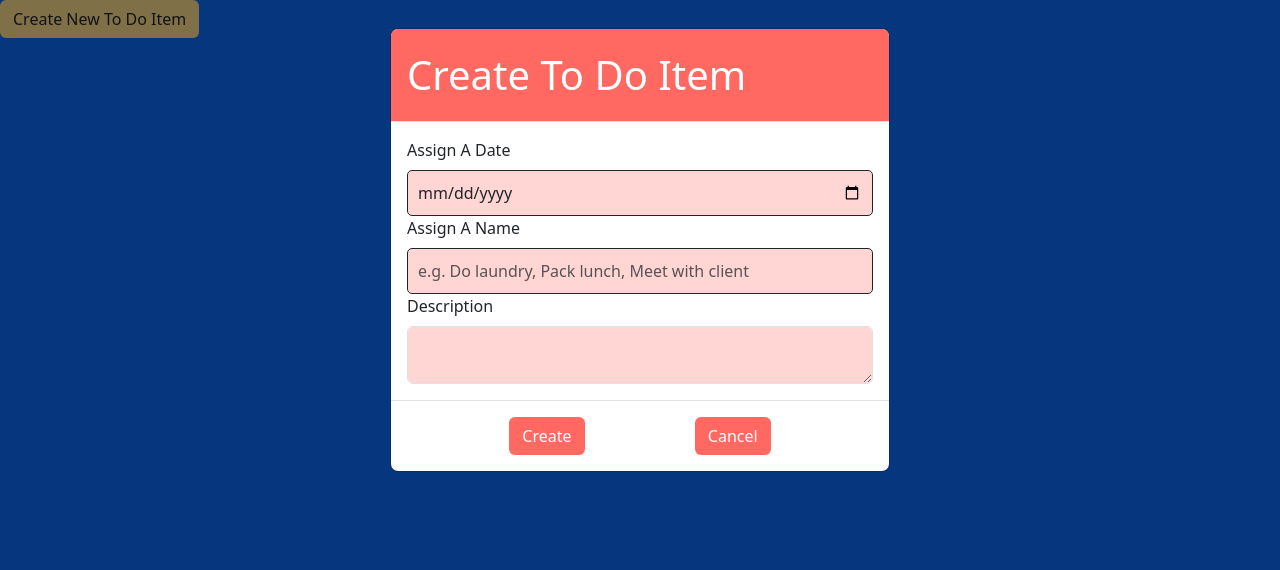
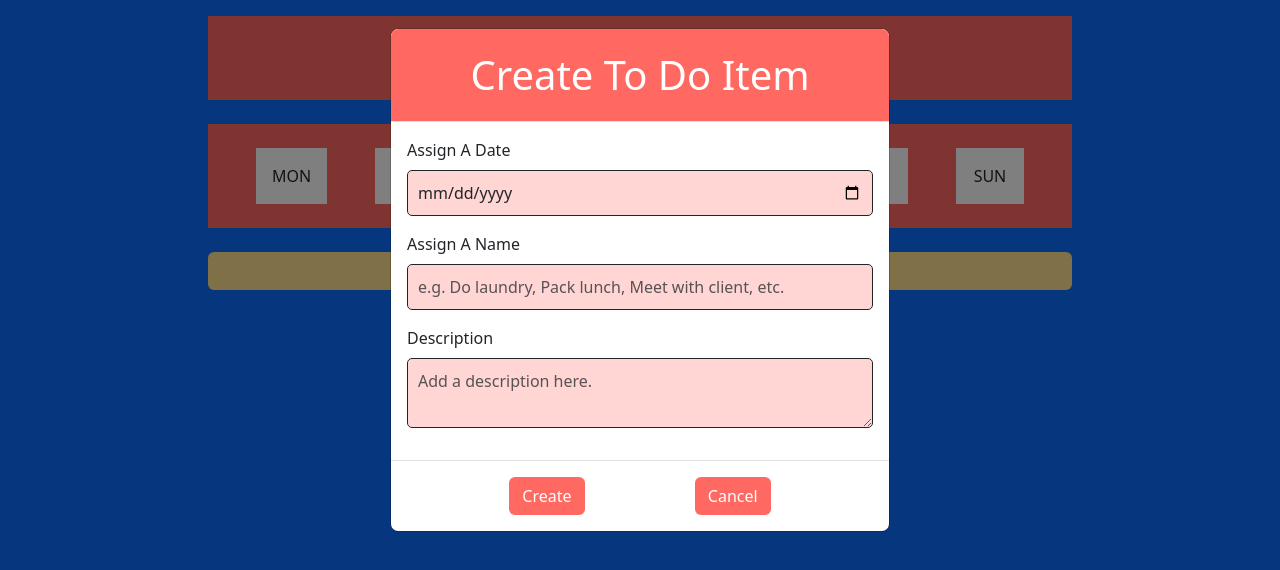
Before and after one commit to llarobis/group-project1, a website: page index.html in a window 1280 px wide. Both pictures are taken after a click on the button "Create New To Do Item". Drawn offline with nearby package versions, Linux system fonts and the light colour scheme.

Commit message:
updated modal

```diff
--- a/index.html
+++ b/index.html
@@ -7,28 +7,76 @@
         <link href="https://cdn.jsdelivr.net/npm/bootstrap@5.3.3/dist/css/bootstrap.min.css" rel="stylesheet" integrity="sha384-QWTKZyjpPEjISv5WaRU9OFeRpok6YctnYmDr5pNlyT2bRjXh0JMhjY6hW+ALEwIH" crossorigin="anonymous">
         <link rel="stylesheet" href="style.css">
     </head>
-    <body class="bg-primary">
-        <button type="button" class="btn" data-bs-toggle="modal" data-bs-target="#createItem-modal" style="background-color: #FFE08E;">Create New To Do Item</button>
+
+    <body class="bg-primary container-fluid pt-3 px-3" style="width: 70%;">
+        <!-- Calendar Navigation Area -->
+        <div id="calendarNavArea" class="container-fluid text-center px-0">
+            <div id="calendarType" class="row mx-0 mb-4 py-4" style="background-color: #FF6962;">
+                <div class="col" style="color: #FFFFFF; font-size: 1.5rem;">WEEKLY VIEW</div>
+            </div>
+            <div id="calendar" class="row mx-0 mb-4 px-4 py-4" style="background-color: #FF6962;">
+                <div class="col px-4">
+                    <div class="p-3" Style="background-color: #FFFFFF;">MON</div>
+                </div>
+                <div class="col px-4">
+                    <div class="p-3" Style="background-color: #FFFFFF;">TUE</div>
+                </div>
+                <div class="col px-4">
+                    <div class="p-3" Style="background-color: #FFFFFF;">WED</div>
+                </div>
+                <div class="col px-4">
+                    <div class="p-3" Style="background-color: #FFFFFF;">THU</div>
+                </div>
+                <div class="col px-4">
+                    <div class="p-3" Style="background-color: #FFFFFF;">FRI</div>
+                </div>
+                <div class="col px-4">
+                    <div class="p-3" Style="background-color: #FFFFFF;">SAT</div>
+                </div>
+                <div class="col px-4">
+                    <div class="p-3" Style="background-color: #FFFFFF;">SUN</div>
+                </div>
+            </div>
+        </div>
+
+        <div class="row mx-0">
+            <!-- Button to trigger the Modal -->
+            <button type="button" class="btn" data-bs-toggle="modal" data-bs-target="#createItem-modal" style="background-color: #FFE08E;">Create New To Do Item</button>
+        </div>
+
+        <div class="row mx-0">
+            <!-- Show all To Do Items for the selected calendar day -->
+        </div>
+
+        <!-- Modal -->
         <div class="modal fade" id="createItem-modal" data-bs-backdrop="static" data-bs-keyboard="false" tabindex="-1" aria-labelledby="modal-title" style="display: none" aria-hidden="true">
-            <div class="modal-dialog">
+            <div class="modal-dialog modal-dialog-scrollable">
                 <div class="modal-content">
+                    <!-- Modal Header -->
                     <div class="modal-header text-white" style="background-color: #FF6962;">
-                        <h1 class="modal-title" id="modal-title">Create To Do Item</h1>
+                        <h1 class="modal-title mx-auto" id="modal-title">Create To Do Item</h1>
                     </div>
 
+                    <!-- Modal Body -->
                     <div class="modal-body">
-                        <label for="modal-date" class="form-label">Assign A Date</label>
-                        <input type="date" class="form-control" id="modal-date" placeholder="MM/DD/YYYY">
 
-                        <label for="modal-name" class="form-label">Assign A Name</label>
-                        <input type="text" class="form-control" id="modal-name" placeholder="e.g. Do laundry, Pack lunch, Meet with client">
+                        <div class="mb-3">
+                            <label for="modal-date" class="form-label">Assign A Date</label>
+                            <input type="date" class="form-control" id="modal-date" placeholder="MM/DD/YYYY">
+                        </div>
 
-                        <label for="modal-description" class="form-label">Description</label>
-                        <div class="form-floating">
-                            <textarea class="form-control" placeholder="Add some notes" id="modal-description"></textarea>
+                        <div class="mb-3">
+                            <label for="modal-name" class="form-label">Assign A Name</label>
+                            <input type="text" class="form-control" id="modal-name" placeholder="e.g. Do laundry, Pack lunch, Meet with client, etc.">
+                        </div>
+
+                        <div class="mb-3">
+                            <label for="modal-description" class="form-label">Description</label>
+                            <textarea class="form-control" placeholder="Add a description here." id="modal-description"></textarea>
                         </div>
                     </div>
 
+                    <!-- Modal Footer -->
                     <div class="modal-footer justify-content-evenly">
                         <button type="button" id="create" class="btn text-white" style="background-color: #FF6962;">Create</button>
                         <button type="button" id="cancel" class="btn text-white" style="background-color: #FF6962;" data-bs-dismiss="modal">Cancel</button>
@@ -36,9 +84,13 @@
                 </div>
             </div>
         </div>
+
+
+
     </body>
-    <script src="https://cdn.jsdelivr.net/npm/bootstrap@5.3.3/dist/js/bootstrap.bundle.min.js" integrity="sha384-YvpcrYf0tY3lHB60NNkmXc5s9fDVZLESaAA55NDzOxhy9GkcIdslK1eN7N6jIeHz" crossorigin="anonymous"></script>
-    <script src="project.js"> </script>
+
     <footer>
+        <script src="https://cdn.jsdelivr.net/npm/bootstrap@5.3.3/dist/js/bootstrap.bundle.min.js" integrity="sha384-YvpcrYf0tY3lHB60NNkmXc5s9fDVZLESaAA55NDzOxhy9GkcIdslK1eN7N6jIeHz" crossorigin="anonymous"></script>
+        <script src="project.js"> </script>
     </footer>
-    </html>
+</html>
--- a/style.css
+++ b/style.css
@@ -38,7 +38,7 @@ input[type="date"]{
 }
 
 input[type="date"]:focus {
-  border-color: #ff808e;
+  border-color: #FF6962;
   outline: none;
 }
 
@@ -48,14 +48,14 @@ input[type="text"]{
   border: 1px solid;
   border-radius: 5px;
   font-size: 16px;
-
 }
 
-  border-color: #ff808e;
+input[type="text"]:focus{
+  border-color: #FF6962;
   outline: none;
 }
 
-textarea[type="text"]{
+textarea[id="modal-description"]{
   width: 100%;
   padding: 10px;
   border: 1px solid;
@@ -64,7 +64,7 @@ textarea[type="text"]{
 
 }
 
-textarea[type="text"]:focus {
+textarea[id="modal-description"]:focus {
   border-color: #ff808e;
   outline: none;
 }
```
